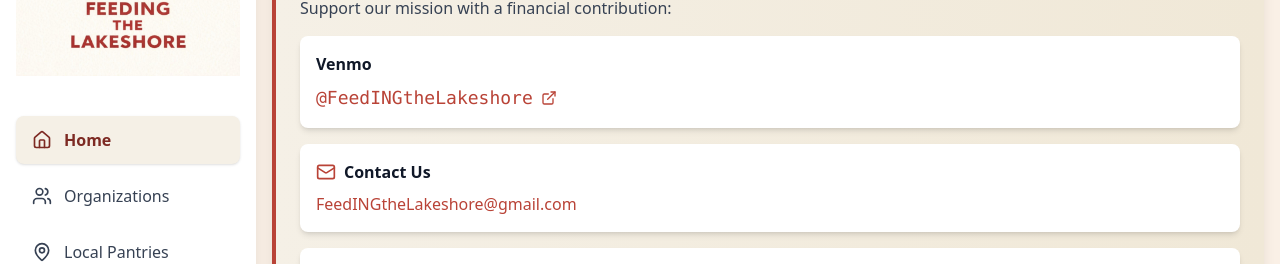
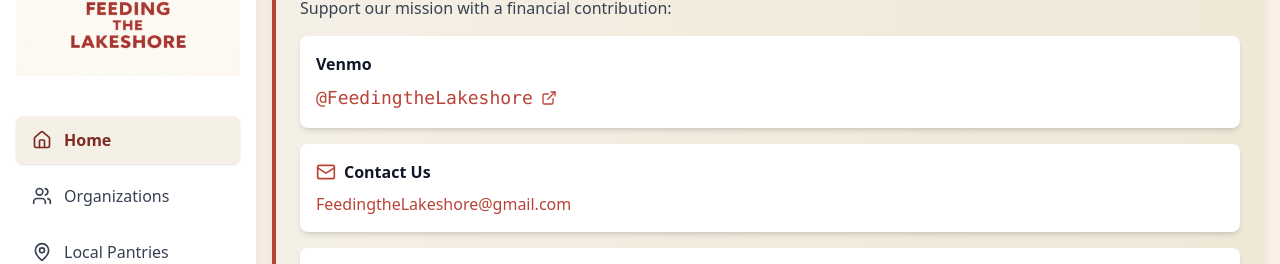
Before and after one commit to zham411/muskegon-community-resources, a React (Vite) app: page / in a window 1280 px wide. Shown: the part 172-436 px from the top of the page. Built offline with nearby package versions, Linux system fonts and the light colour scheme.

Commit message:
Change FeedING to Feeding in Venmo and email on homepage

```diff
--- a/src/pages/Home.jsx
+++ b/src/pages/Home.jsx
@@ -49,12 +49,12 @@
             <h3 className="font-semibold text-gray-900 mb-2">Venmo</h3>
 
             <a
-              href="https://venmo.com/u/FeedINGtheLakeshore"
+              href="https://venmo.com/u/FeedingtheLakeshore"
               target="_blank"
               rel="noopener noreferrer"
               className="text-terracotta-600 font-mono text-lg hover:text-terracotta-800 transition-colors inline-flex items-center space-x-2"
             >
-              <span>@FeedINGtheLakeshore</span>
+              <span>@FeedingtheLakeshore</span>
               <ExternalLink className="h-4 w-4" />
             </a>
 
@@ -68,10 +68,10 @@
             </h3>
 
             <a
-              href="mailto:FeedINGtheLakeshore@gmail.com"
+              href="mailto:FeedingtheLakeshore@gmail.com"
               className="text-terracotta-600 hover:text-terracotta-800 transition-colors"
             >
-              FeedINGtheLakeshore@gmail.com
+              FeedingtheLakeshore@gmail.com
             </a>
 
           </div>
```
